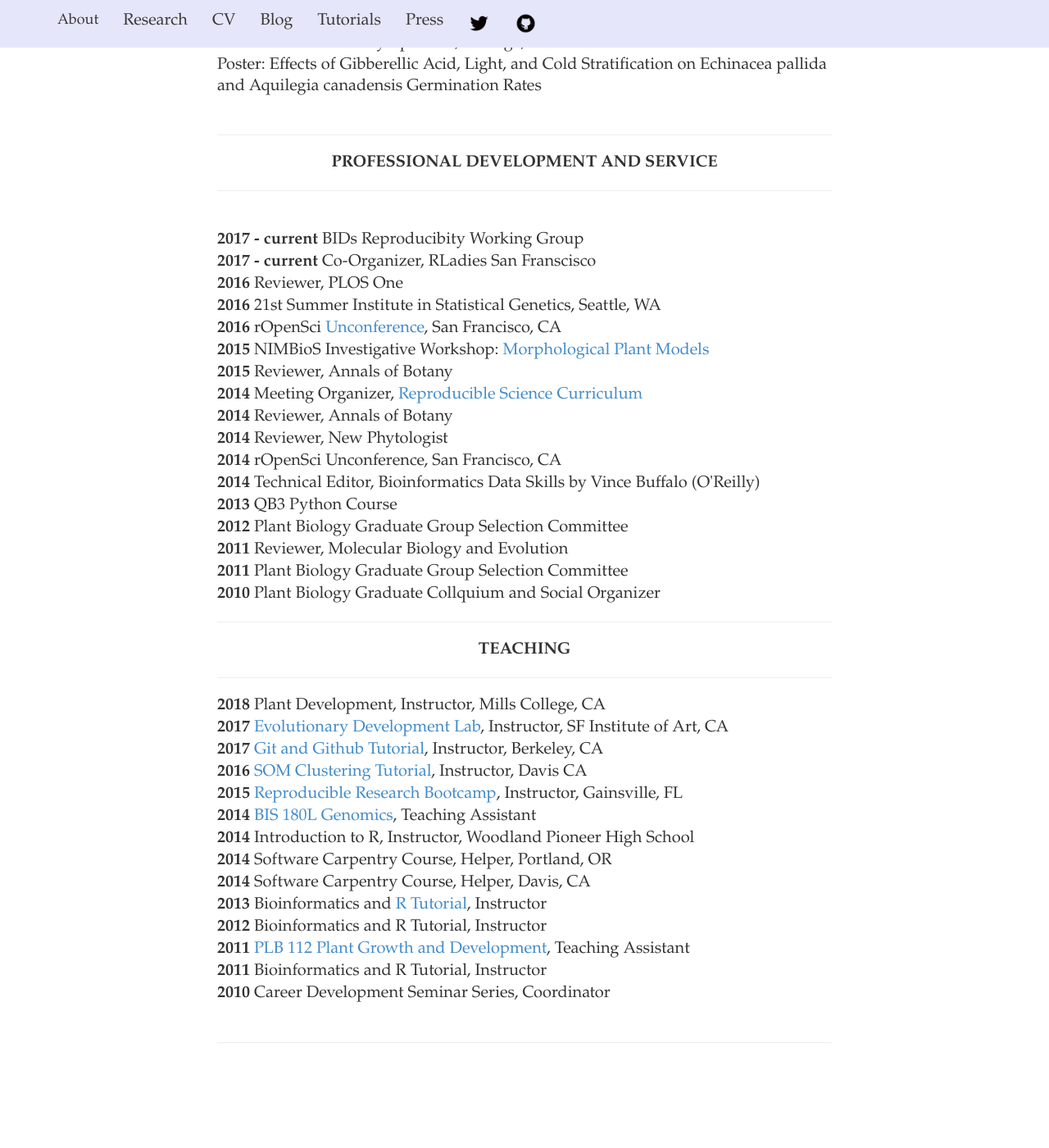
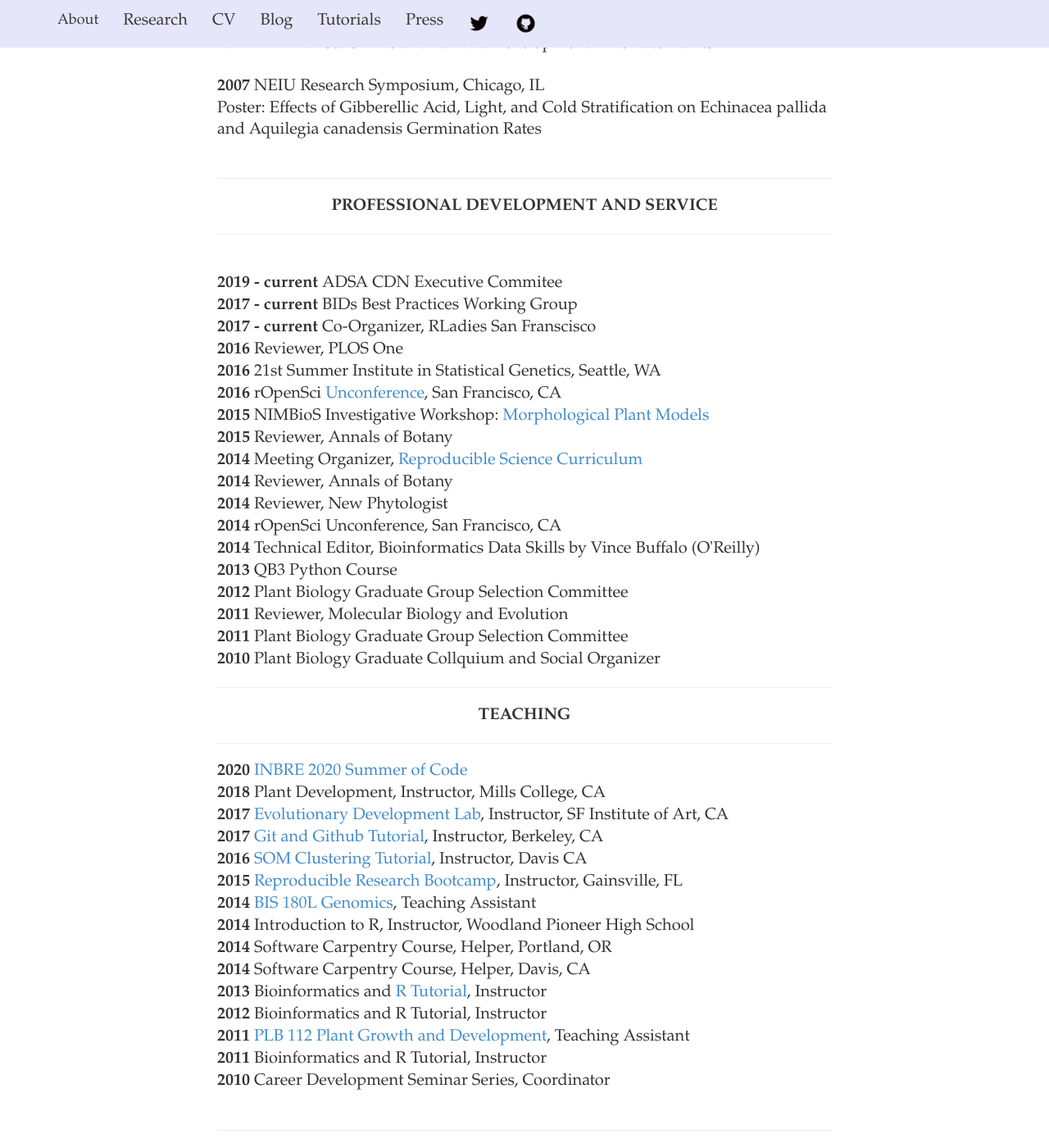
Before and after one commit to iamciera/creports, a Jekyll site: the page built from cv/index.html, in a window 1280 px wide and 1400 px high, scrolled down 6530 px. Shown: the whole window at 82% size. Built offline with Jekyll 4.4.1, drawn with Linux system fonts in a browser that asks for light colours; nearby versions of some CDN libraries; before the commit the page ends 7823 px from its top, so only the background shows below that; some of the changed text lies outside the part shown.

Commit message:
updated CV

```diff
--- a/cv/index.html
+++ b/cv/index.html
@@ -139,6 +139,8 @@ layout: default
 				<center><strong>PRESENTATIONS</strong></p></center>
 				<hr />
 
+				<b>2020</b> University of Wyoming, INBRE 2020 Summer of Code<br \>
+				Talk (invited): Bird's Eye View of Reproducibility <br />
 				<b>2019</b> Alien CSI, Ljubljana, Slovenia <br \>
 				Talk (plenary):  Defining the Usability of Biodiversity Databases - Lessons Learned from Tutorial Creation <br />
 				<br />
@@ -232,7 +234,8 @@ layout: default
 				<center><p><strong>PROFESSIONAL DEVELOPMENT AND SERVICE </strong></p></center>
 				<hr />
 				<br />
-				<b>2017 - current</b> BIDs Reproducibity Working Group<br />
+				<b>2019 - current</b> ADSA CDN Executive Commitee<br />
+				<b>2017 - current</b> BIDs Best Practices Working Group<br />
 				<b>2017 - current </b> Co-Organizer, RLadies San Franscisco <br />
 				<b>2016</b> Reviewer, PLOS One <br />
 				<b>2016</b> 21st Summer Institute in Statistical Genetics, Seattle, WA<br />
@@ -253,6 +256,7 @@ layout: default
 				<hr />
 				<center><p><strong>TEACHING</strong></p></center>
 				<hr />
+				<b>2020</b> <a href= "https://iamciera.github.io/wym_reprod/">INBRE 2020 Summer of Code </a><br \>
 				<b>2018</b> Plant Development, Instructor, Mills College, CA <br />
 				<b>2017</b> <a href= "https://iamciera.github.io/evoDevoClass/"> Evolutionary Development Lab</a>, Instructor, SF Institute of Art, CA <br />
 				<b>2017</b> <a href= "http://www.thehackerwithin.org/berkeley/posts/git-github"> Git and Github Tutorial</a>, Instructor, Berkeley, CA <br />
```
